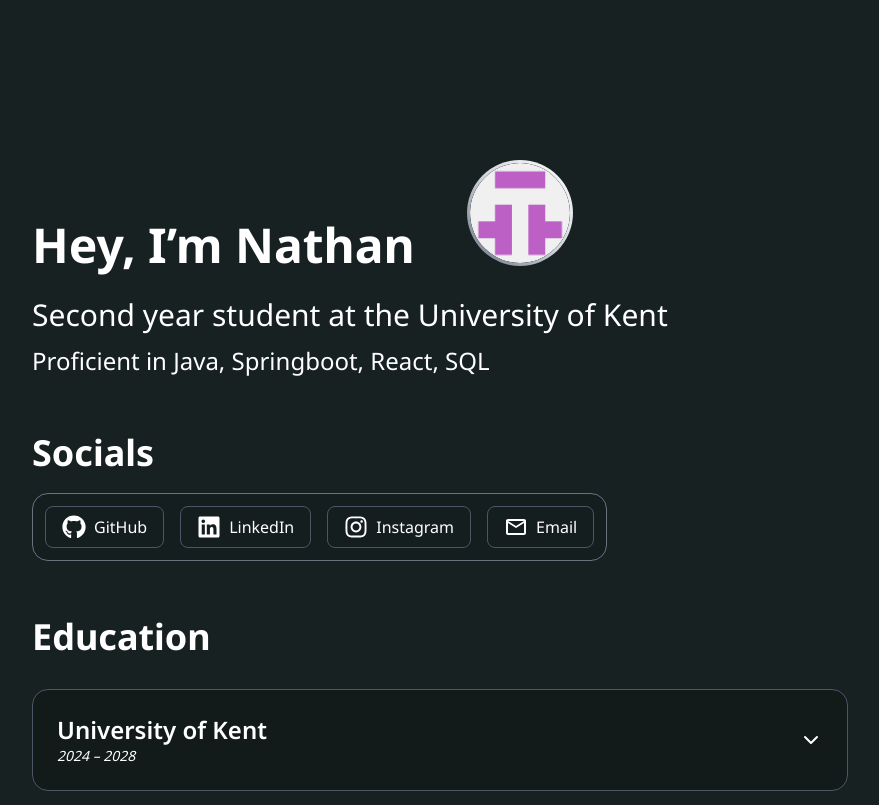
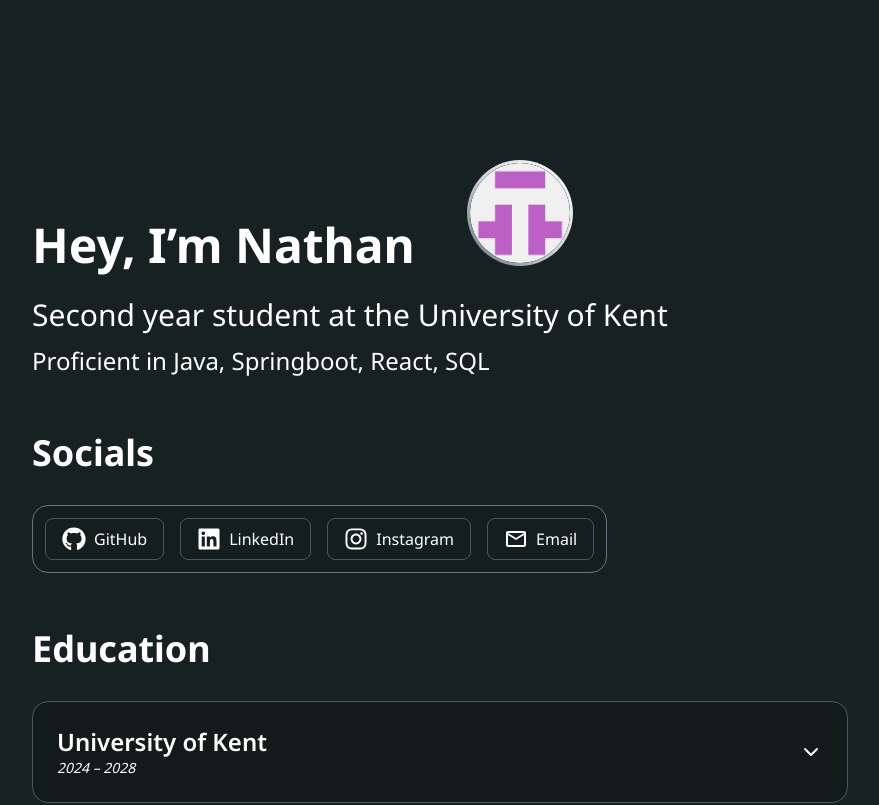
Before and after one commit to nathant1234567/nathan-portfolio, a Next.js app: page / in a window 1280 px wide. Shown: the top 805 px of the page, without its empty margins (48-927 px from the left). Built offline with nearby package versions, Linux system fonts and the light colour scheme.

Commit message:
update SocialBox and SocialsSection components for improved layout and styling

```diff
--- a/src/components/SocialBox.tsx
+++ b/src/components/SocialBox.tsx
@@ -16,7 +16,7 @@
 
     return (
         <div
-            className={`mt-5  rounded-2xl border border-gray-500 bg-black/10 p-3 flex flex-col items-start gap-4  ${className}`}
+            className={`rounded-2xl border border-gray-500 bg-black/10 p-3 flex flex-col items-start gap-4 ${className}`}
         >
             <div className="flex flex-wrap gap-4">
                 {socials.map(({ name, icon, link }) => (
--- a/src/components/Socials.tsx
+++ b/src/components/Socials.tsx
@@ -5,7 +5,7 @@
 export default function SocialsSection() {
     return (
         <SectionWrapper className="w-full max-w-4xl">
-            <h1 className="text-4xl font-bold">Socials</h1>
+            <h1 className="text-4xl font-bold mb-8">Socials</h1>
             <SocialBox />
         </SectionWrapper>
     );
```
